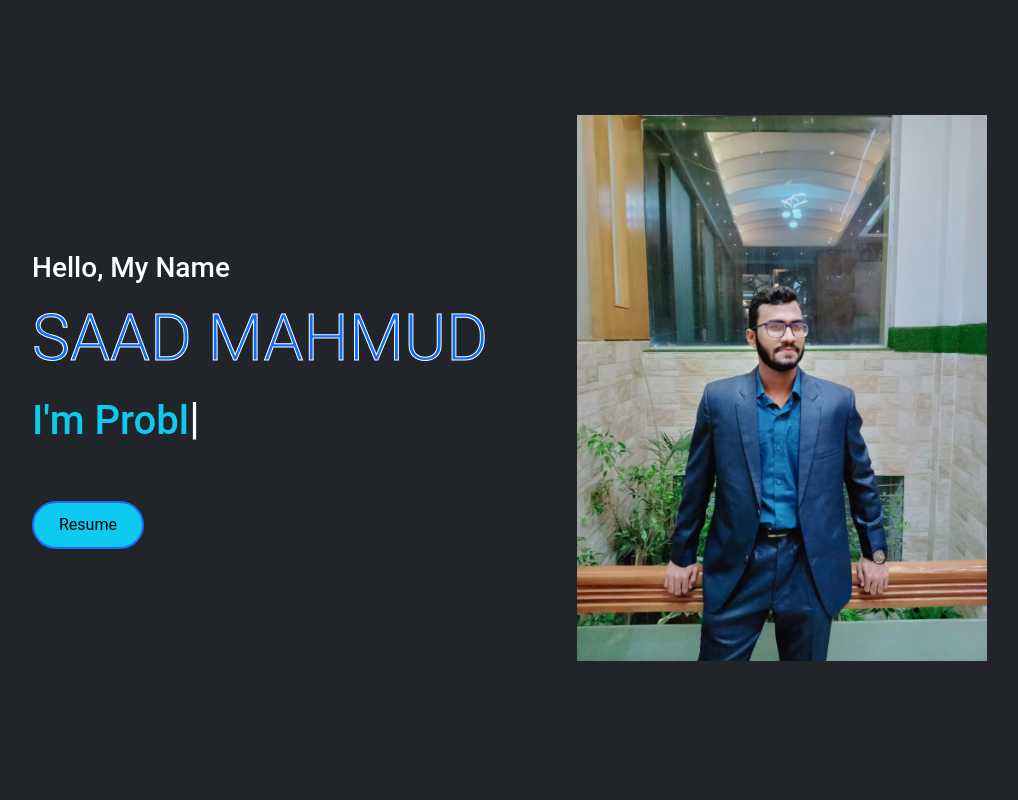
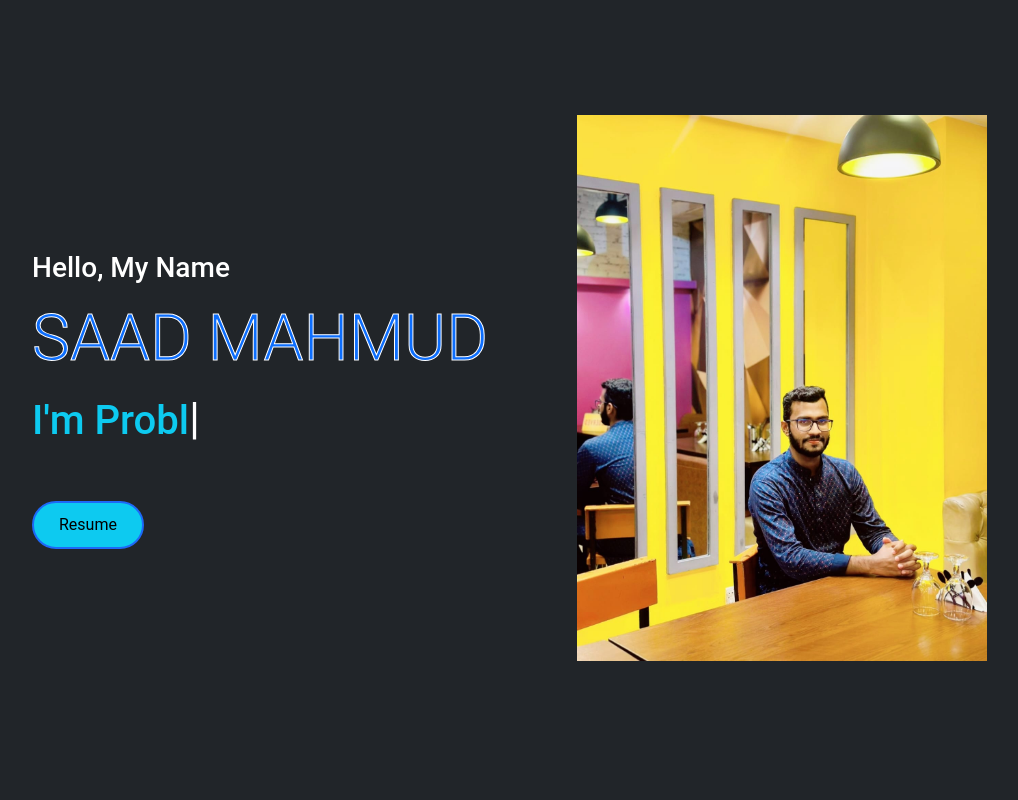
Before and after one commit to Saadmahmud-CSE/saadmahmud, a plain HTML site: page index.html in a window 1280 px wide. Shown: the top 800 px of the page, without its empty margins (50-1068 px from the left). Drawn offline with nearby package versions, Linux system fonts and the light colour scheme.

Commit message:
index.html

```diff
--- a/index.html
+++ b/index.html
@@ -6,7 +6,7 @@
     <meta name="viewport" content="width=device-width, initial-scale=1">
 
     <!-- Bootstrap and CSS -->
-    <link rel="icon" href="img/Saaddp.jpeg">
+    <link rel="icon" href="img/s1.jpeg">
     <link rel="stylesheet" href="https://cdn.jsdelivr.net/npm/bootstrap@5.1.3/dist/css/bootstrap.min.css" rel="stylesheet" integrity="sha384-1BmE4kWBq78iYhFldvKuhfTAU6auU8tT94WrHftjDbrCEXSU1oBoqyl2QvZ6jIW3" crossorigin="anonymous">
     <link rel="stylesheet" href="css/style.css">
     <link rel="stylesheet" href="https://cdnjs.cloudflare.com/ajax/libs/font-awesome/6.1.1/css/all.min.css">
@@ -52,7 +52,7 @@
                   </div>
               </div>
               <div class="col-lg-6 px-8 pl-lg-0 pb-5 pb-lg-4 about-img">
-                  <img class="img-fluid w-75 h-auto" src="img/s1.jpeg" alt="">
+                  <img class="img-fluid w-75 h-auto" src="img/Saaddp.jpeg" alt="">
               </div>
           </div>
       </div>
```
